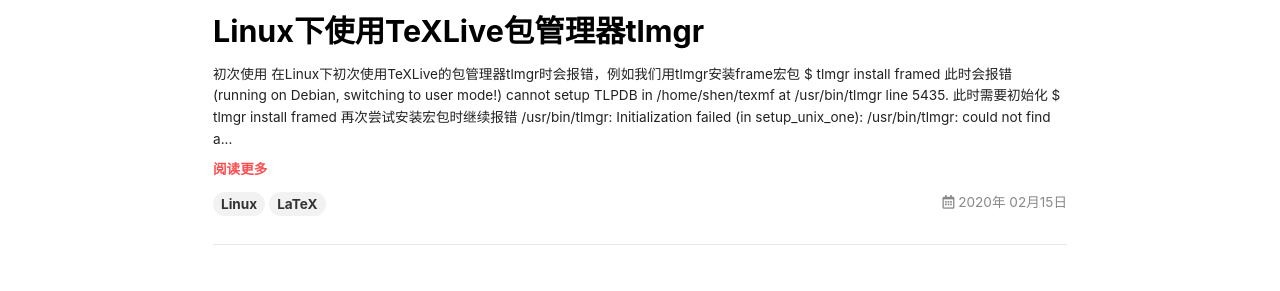
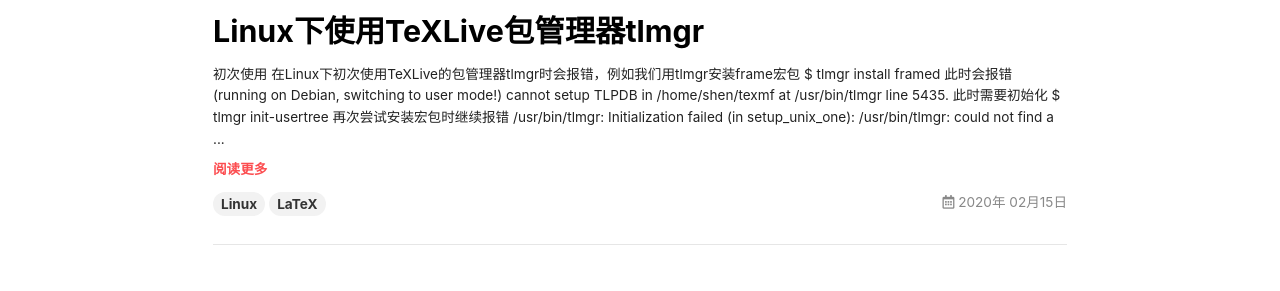
Before and after one commit to shenzhy16/Blog, a Jekyll site: the page built from index.html, in a window 1280 px wide. Shown: the part 129-420 px from the top of the page. Built offline with Jekyll 4.4.1, drawn with Linux system fonts in a browser that asks for light colours; nearby versions of some CDN libraries; the list of posts is cut into pages by our own code.

Commit message:
Update 2020-2-15-use-tlmger-in-Linux.md

````diff
--- a/_posts/2020-2-15-use-tlmger-in-Linux.md
+++ b/_posts/2020-2-15-use-tlmger-in-Linux.md
@@ -25,7 +25,7 @@ cannot setup TLPDB in /home/shen/texmf at /usr/bin/tlmgr line 5435.
 此时需要初始化
 
 ```bash
-$ tlmgr install framed
+$ tlmgr init-usertree
 ```
 
 再次尝试安装宏包时继续报错
````
